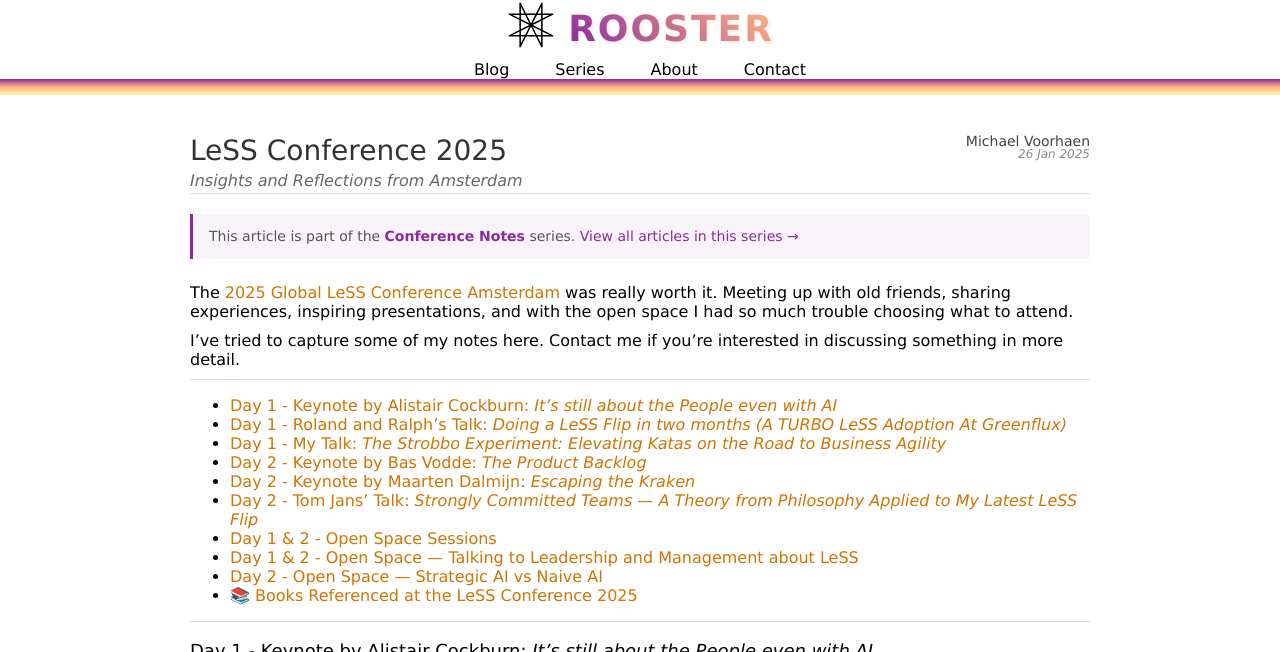
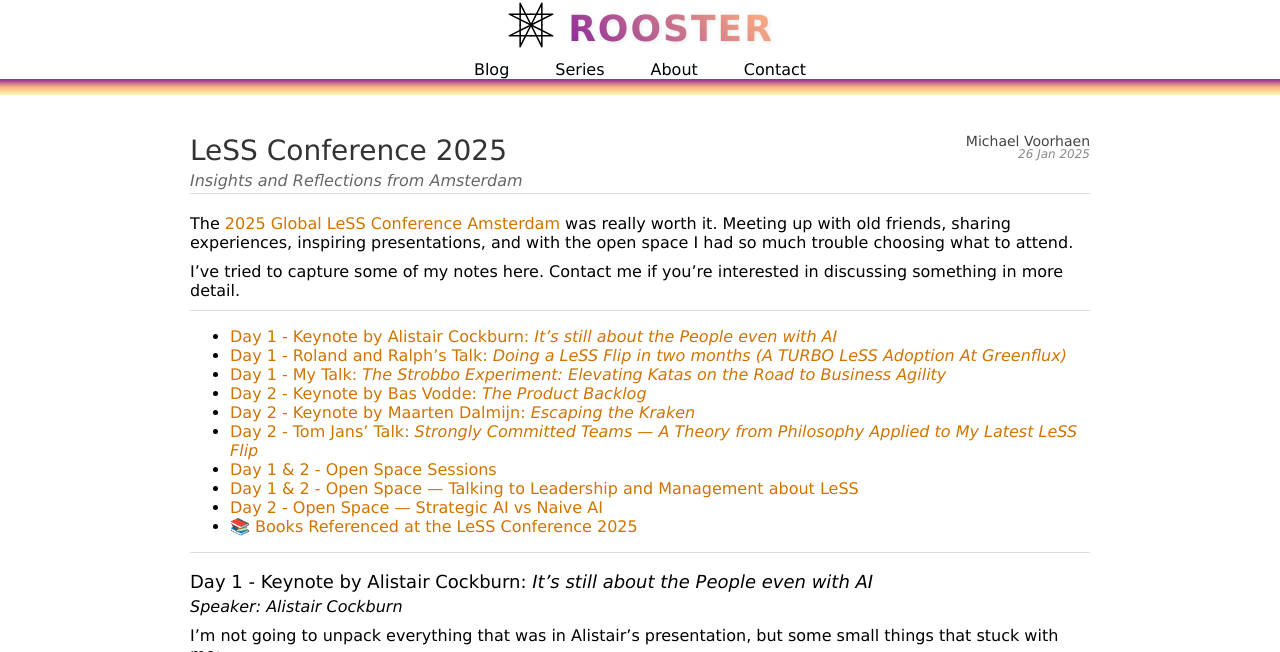
Before and after one commit to mvhaen/mvhaen.github.io, a Jekyll site: the page built from _posts/2025-01-26-less-conference-2025.md, in a window 1280 px wide and 900 px high, cut to the strip 0-652 px from the top of the window. Built offline with Jekyll 4.4.1, drawn with Linux system fonts in a browser that asks for light colours; some web fonts are replaced.

Commit message:
Fix series navigation to only show when multiple articles exist
- Added check for series_posts.size > 1 before showing series navigation
- Prevents showing 'View all articles in this series' when there's only one article
- Also applies same logic to 'Next in series' section
- Makes series navigation more meaningful and less cluttered

```diff
--- a/_layouts/post.html
+++ b/_layouts/post.html
@@ -21,15 +21,19 @@
   </div>
 
   {% if page.series %}
+    {% assign series_posts = site.posts | where: "series", page.series %}
+    {% if series_posts.size > 1 %}
       <div class="series-navigation">
         <p>This article is part of the <strong>{{ page.series }}</strong> series. <a href="/series/{{ page.series | downcase | replace: ' ', '-' }}.html">View all articles in this series →</a></p>
       </div>
+    {% endif %}
   {% endif %}
 
   {{ content }}
 
   {% if page.series %}
     {% assign series_posts = site.posts | where: "series", page.series | sort: "date" %}
+    {% if series_posts.size > 1 %}
       {% assign current_index = 0 %}
       {% for post in series_posts %}
         {% if post.url == page.url %}
@@ -49,4 +53,5 @@
         </div>
       {% endif %}
     {% endif %}
+  {% endif %}
 </div>
```
Lines whose indentation alone changed are shown as unchanged.
